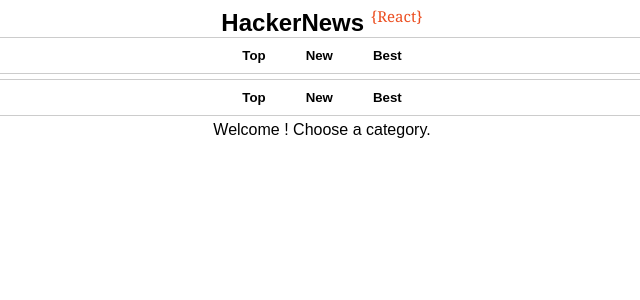
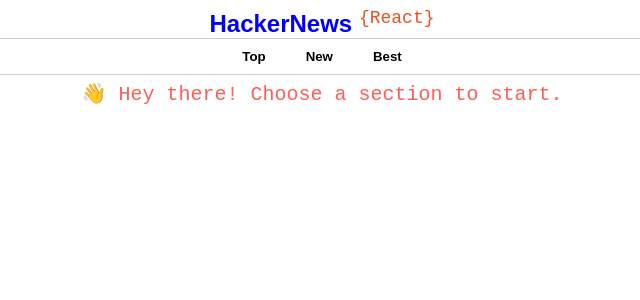
Before and after one commit to aswinsanakan/hackernews-react, a React (Create React App) app: page / in a window 1280 px wide. Shown: the top 300 px of the page, without its empty margins (318-958 px from the left). Built offline with nearby package versions, Linux system fonts and the light colour scheme; what apisauce would draw is missing.

Commit message:
Revamp StoryBoard and add styles

```diff
--- a/src/components/story_board.js
+++ b/src/components/story_board.js
@@ -1,7 +1,7 @@
 import React, {Component} from 'react'
-import NavBar from './nav_bar'
 import StoryList from './story_list'
 import { Route, Switch} from 'react-router-dom'
+import '../css/story_board.css'
 
 class StoryBoard extends Component {
   constructor(props) {
@@ -14,10 +14,9 @@ class StoryBoard extends Component {
   render() {
     return (
       <div>
-        <NavBar />
         <Switch>
           <Route exact path="/" render={() => (
-            <div> Welcome ! Choose a category. </div>
+            <div className='welcome'> <span role='img' aria-label="HandWave">👋</span> Hey there! Choose a section to start. </div>
           )} />
           <Route path="/:selectChoice" render={({match}) => (
             <StoryList choice={match.params.selectChoice} />
--- a/src/css/logo.css
+++ b/src/css/logo.css
@@ -1,4 +1,13 @@
 h2 sup {
   color: #EC4E20;
-  font: 200 15px/1.5 Georgia, Times New Roman, serif;
+  font: 200 18px/1.5 'open-sans', monospace;
+  margin-bottom: 10px;
 }
+
+h2 a {
+  color: blue;
+}
+
+h2 a:hover {
+  color: black;
+}
--- /dev/null
+++ b/src/css/story_board.css
@@ -0,0 +1,4 @@
+.welcome {
+    color: #FE5F55;
+  font: 200 20px/1.5 'open-sans', monospace;
+}
```
